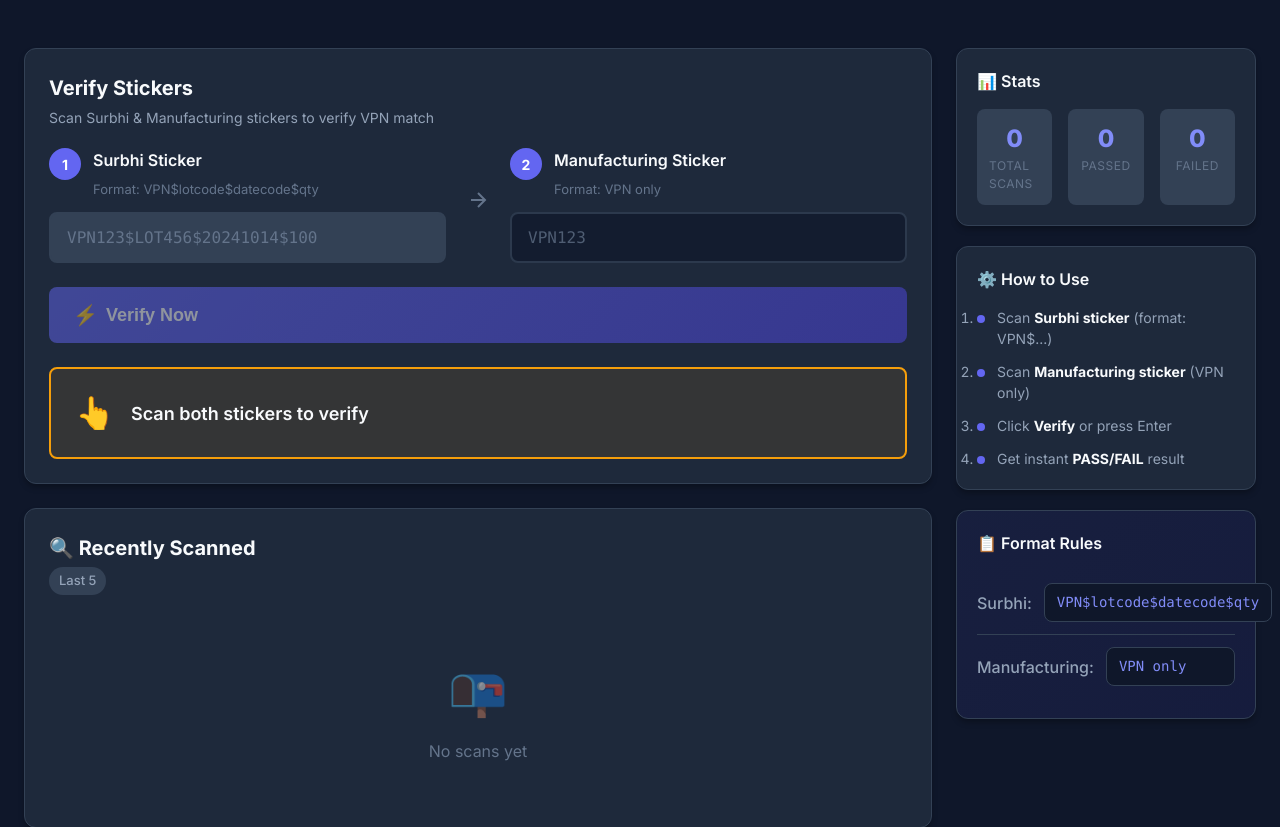
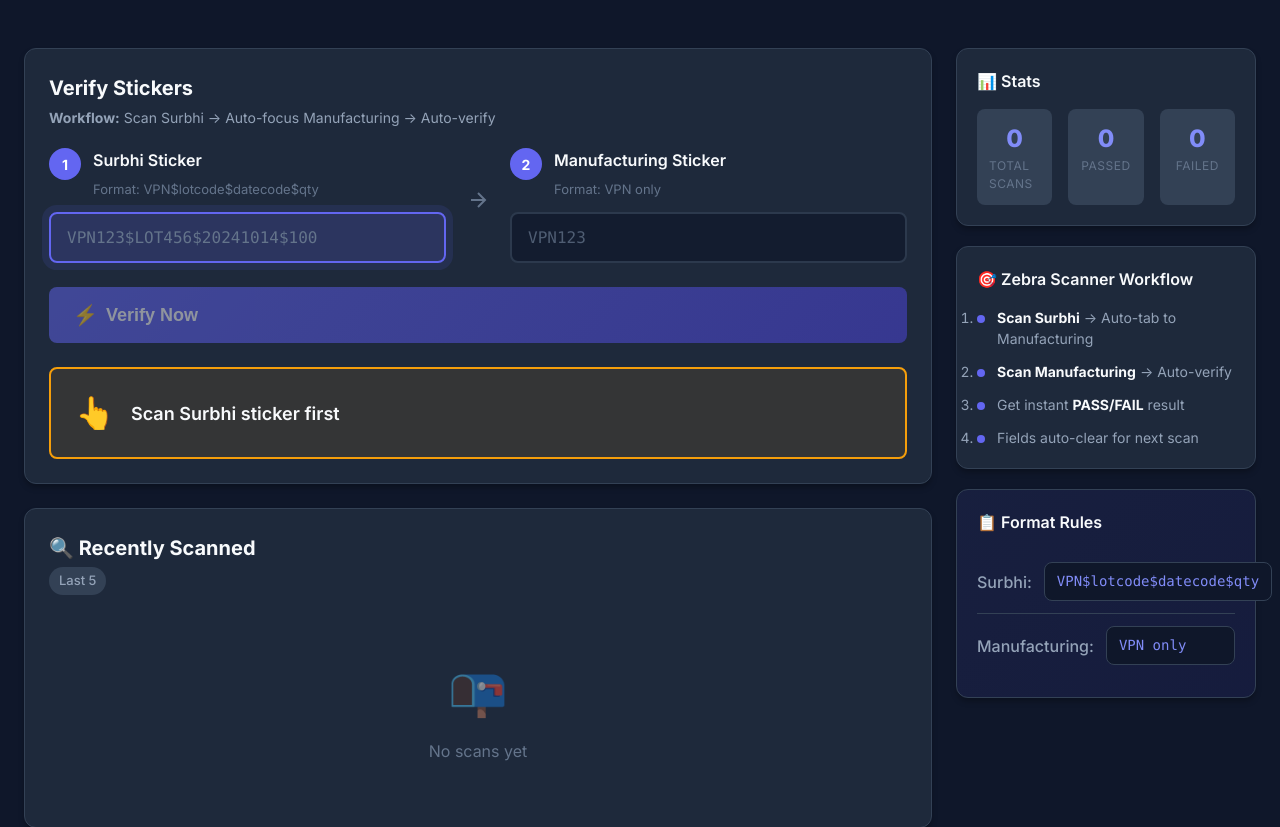
Before and after one commit to vipinkumar1997/Spool-Verfication, a Flask app: page / in a window 1280 px wide. Shown: the part 121-948 px from the top of the page. Run offline with Flask 3, Linux system fonts and the light colour scheme; data that the repository does not hold is empty.

Commit message:
Add Zebra scanner support with auto-tab and auto-verify
- Auto-focus on Manufacturing field after Surbhi scan (Tab/Enter)
- Auto-verify when Manufacturing field is scanned (Tab/Enter)
- Scanner-active class for visual feedback on active field
- Input event handlers for scanner data entry
- Updated workflow description for scanner users
- Result flash animation for better visibility

Zebra Scanner Workflow:
1. Scan Surbhi sticker → Auto-tab to Manufacturing field
2. Scan Manufacturing sticker → Auto-verify
3. Get instant PASS/FAIL result
4. Fields auto-clear for next scan

Closes #8

```diff
--- a/static/script.js
+++ b/static/script.js
@@ -1,4 +1,4 @@
-// Spool Verification System - Ultra Fast
+// Spool Verification System - Ultra Fast with Zebra Scanner Support
 // Surbhi Sticker Format: VPN$lotcode$datecode$qty
 // Manufacturing Sticker Format: VPN only
 
@@ -15,6 +15,9 @@ const historyList = document.getElementById('historyList');
 let totalScans = 0;
 let passCount = 0;
 let failCount = 0;
+
+// Track which field is being scanned
+let currentField = 'surbhi';
 
 // Validate Surbhi Sticker format
 function validateSurbhiFormat(data) {
@@ -53,7 +56,7 @@ function validateManufacturingFormat(data) {
     return { valid: true, vpn: data.trim() };
 }
 
-// Handle Surbhi input
+// Handle Surbhi input with auto-tab on valid format
 function handleSurbhiInput() {
     const data = surbhiInput.value.trim();
     const validation = validateSurbhiFormat(data);
@@ -61,8 +64,15 @@ function handleSurbhiInput() {
     if (validation.valid) {
         surbhiStatus.textContent = '✓';
         surbhiStatus.className = 'input-status valid';
-        manufacturingInput.disabled = false;
-        manufacturingInput.focus();
+
+        // Auto-move to manufacturing field when valid
+        setTimeout(() => {
+            if (currentField === 'surbhi' && validateSurbhiFormat(surbhiInput.value.trim()).valid) {
+                manufacturingInput.disabled = false;
+                manufacturingInput.focus();
+                currentField = 'manufacturing';
+            }
+        }, 100);
     } else {
         surbhiStatus.textContent = '✗';
         surbhiStatus.className = 'input-status invalid';
@@ -71,7 +81,7 @@ function handleSurbhiInput() {
     updateVerifyButton();
 }
 
-// Handle Manufacturing input
+// Handle Manufacturing input with auto-verify on valid format
 function handleManufacturingInput() {
     const data = manufacturingInput.value.trim();
     const validation = validateManufacturingFormat(data);
@@ -79,6 +89,16 @@ function handleManufacturingInput() {
     if (validation.valid) {
         manufacturingStatus.textContent = '✓';
         manufacturingStatus.className = 'input-status valid';
+
+        // Auto-verify when both fields are valid
+        const surbhiValid = validateSurbhiFormat(surbhiInput.value.trim()).valid;
+        if (surbhiValid && !verifyBtn.disabled) {
+            setTimeout(() => {
+                if (currentField === 'manufacturing' && validateManufacturingFormat(manufacturingInput.value.trim()).valid) {
+                    verifyStickers();
+                }
+            }, 100);
+        }
     } else {
         manufacturingStatus.textContent = '✗';
         manufacturingStatus.className = 'input-status invalid';
@@ -86,23 +106,62 @@ function handleManufacturingInput() {
     updateVerifyButton();
 }
 
+// Handle key down - Zebra scanner support
+function handleKeyDown(e, field) {
+    // Zebra scanner sends Tab (keyCode 9) or Enter (keyCode 13) after scan
+    if (e.key === 'Tab' || e.key === 'Enter') {
+        e.preventDefault();
+
+        if (field === 'surbhi') {
+            const validation = validateSurbhiFormat(surbhiInput.value.trim());
+            if (validation.valid) {
+                manufacturingInput.disabled = false;
+                manufacturingInput.focus();
+                currentField = 'manufacturing';
+            }
+        } else if (field === 'manufacturing') {
+            const validation = validateManufacturingFormat(manufacturingInput.value.trim());
+            if (validation.valid && validateSurbhiFormat(surbhiInput.value.trim()).valid) {
+                verifyStickers();
+            }
+        }
+    }
+}
+
+// Handle input event for Zebra scanner (auto-tab on data entry)
+function handleInput(e, field) {
+    // Check if this is likely a scanner input (long string entered quickly)
+    const value = e.target.value;
+
+    if (field === 'surbhi' && value.length > 0) {
+        const validation = validateSurbhiFormat(value.trim());
+        if (validation.valid) {
+            // Small delay to ensure full data is entered
+            setTimeout(() => {
+                if (validateSurbhiFormat(surbhiInput.value.trim()).valid) {
+                    manufacturingInput.disabled = false;
+                    manufacturingInput.focus();
+                    currentField = 'manufacturing';
+                }
+            }, 100);
+        }
+    } else if (field === 'manufacturing' && value.length > 0) {
+        const validation = validateManufacturingFormat(value.trim());
+        if (validation.valid && validateSurbhiFormat(surbhiInput.value.trim()).valid) {
+            setTimeout(() => {
+                if (validateManufacturingFormat(manufacturingInput.value.trim()).valid) {
+                    verifyStickers();
+                }
+            }, 100);
+        }
+    }
+}
+
 // Update verify button state
 function updateVerifyButton() {
     const surbhiValid = validateSurbhiFormat(surbhiInput.value.trim()).valid;
     const manufacturingValid = manufacturingInput.value.trim() !== '';
     verifyBtn.disabled = !(surbhiValid && manufacturingValid);
-}
-
-// Handle key down
-function handleKeyDown(e, field) {
-    if (e.key === 'Enter') {
-        e.preventDefault();
-        if (field === 'surbhi' && validateSurbhiFormat(surbhiInput.value.trim()).valid) {
-            manufacturingInput.focus();
-        } else if (field === 'manufacturing' && !verifyBtn.disabled) {
-            verifyStickers();
-        }
-    }
 }
 
 // Ultra fast verification
@@ -145,7 +204,7 @@ async function verifyStickers() {
     } catch (error) {
         showResult('error', '❌ Error: ' + error.message);
     } finally {
-        // Clear inputs for next scan
+        // Clear inputs for next scan and reset focus
         setTimeout(() => {
             surbhiInput.value = '';
             manufacturingInput.value = '';
@@ -155,6 +214,7 @@ async function verifyStickers() {
             manufacturingInput.disabled = true;
             verifyBtn.disabled = false;
             verifyBtn.innerHTML = '<span class="btn-icon">⚡</span> Verify Now';
+            currentField = 'surbhi';
         }, 1000);
     }
 }
@@ -255,6 +315,7 @@ function clearAll() {
         manufacturingInput.disabled = true;
         verifyBtn.disabled = false;
         verifyBtn.innerHTML = '<span class="btn-icon">⚡</span> Verify Now';
+        currentField = 'surbhi';
 
         recentScansDiv.innerHTML = `
             <div class="empty-state">
@@ -267,7 +328,15 @@ function clearAll() {
     }
 }
 
+// Add event listeners with Zebra scanner support
+surbhiInput.addEventListener('keydown', (e) => handleKeyDown(e, 'surbhi'));
+surbhiInput.addEventListener('input', (e) => { handleSurbhiInput(); handleInput(e, 'surbhi'); });
+manufacturingInput.addEventListener('keydown', (e) => handleKeyDown(e, 'manufacturing'));
+manufacturingInput.addEventListener('input', (e) => { handleManufacturingInput(); handleInput(e, 'manufacturing'); });
+
 // Initialize
 loadRecentScans();
 loadHistory();
-showResult('waiting', 'Scan both stickers to verify');
+showResult('waiting', 'Scan Surbhi sticker first');
+currentField = 'surbhi';
+surbhiInput.focus();
--- a/templates/index.html
+++ b/templates/index.html
@@ -6,6 +6,41 @@
     <title>⚡ Spool Verification System</title>
     <link rel="stylesheet" href="{{ url_for('static', filename='style.css') }}">
     <link href="https://fonts.googleapis.com/css2?family=Inter:wght@400;500;600;700;800&display=swap" rel="stylesheet">
+    <style>
+        /* Zebra Scanner Support - Auto-focus and quick validation */
+        .input-field:focus {
+            outline: none;
+            border-color: var(--primary);
+            box-shadow: 0 0 0 3px rgba(99, 102, 241, 0.3);
+        }
+
+        /* Highlight active field for scanner */
+        .input-field.scanner-active {
+            background: rgba(99, 102, 241, 0.2);
+            animation: pulseScanner 1s infinite;
+        }
+
+        @keyframes pulseScanner {
+            0%, 100% { box-shadow: 0 0 0 0 rgba(99, 102, 241, 0.4); }
+            50% { box-shadow: 0 0 0 10px rgba(99, 102, 241, 0); }
+        }
+
+        /* Result flash animation */
+        @keyframes flashResult {
+            0%, 100% { opacity: 1; transform: scale(1); }
+            25% { opacity: 0.8; transform: scale(1.02); }
+            50% { opacity: 1; transform: scale(1); }
+            75% { opacity: 0.8; transform: scale(1.02); }
+        }
+
+        .result-display.success {
+            animation: flashResult 0.5s ease;
+        }
+
+        .result-display.error {
+            animation: flashResult 0.5s ease;
+        }
+    </style>
 </head>
 <body>
     <div class="app-container">
@@ -26,7 +61,9 @@
             <div class="verification-card">
                 <div class="card-header">
                     <h2>Verify Stickers</h2>
-                    <p class="subtitle">Scan Surbhi & Manufacturing stickers to verify VPN match</p>
+                    <p class="subtitle">
+                        <strong>Workflow:</strong> Scan Surbhi → Auto-focus Manufacturing → Auto-verify
+                    </p>
                 </div>
 
                 <div class="input-grid">
@@ -43,11 +80,12 @@
                             <input
                                 type="text"
                                 id="surbhiSticker"
-                                class="input-field"
+                                class="input-field scanner-active"
                                 placeholder="VPN123$LOT456$20241014$100"
                                 autocomplete="off"
                                 oninput="handleSurbhiInput()"
                                 onkeydown="handleKeyDown(event, 'surbhi')"
+                                onchange="handleSurbhiInput()"
                             >
                             <span id="surbhiStatus" class="input-status"></span>
                         </div>
@@ -79,6 +117,7 @@
                                 disabled
                                 oninput="handleManufacturingInput()"
                                 onkeydown="handleKeyDown(event, 'manufacturing')"
+                                onchange="handleManufacturingInput()"
                             >
                             <span id="manufacturingStatus" class="input-status"></span>
                         </div>
@@ -99,7 +138,7 @@
                 <!-- Result Display -->
                 <div id="result" class="result-display">
                     <div class="result-icon">👆</div>
-                    <p class="result-text">Enter both sticker data</p>
+                    <p class="result-text">Scan Surbhi sticker first</p>
                 </div>
             </div>
 
@@ -132,7 +171,7 @@
             </div>
         </main>
 
-        <!-- History Sidebar -->
+        <!-- Sidebar -->
         <aside class="sidebar">
             <div class="sidebar-card">
                 <h3>📊 Stats</h3>
@@ -153,12 +192,12 @@
             </div>
 
             <div class="sidebar-card">
-                <h3>⚙️ How to Use</h3>
+                <h3>🎯 Zebra Scanner Workflow</h3>
                 <ol class="instructions">
-                    <li>Scan <strong>Surbhi sticker</strong> (format: VPN$...)</li>
-                    <li>Scan <strong>Manufacturing sticker</strong> (VPN only)</li>
-                    <li>Click <strong>Verify</strong> or press Enter</li>
+                    <li><strong>Scan Surbhi</strong> → Auto-tab to Manufacturing</li>
+                    <li><strong>Scan Manufacturing</strong> → Auto-verify</li>
                     <li>Get instant <strong>PASS/FAIL</strong> result</li>
+                    <li>Fields auto-clear for next scan</li>
                 </ol>
             </div>
 
```
